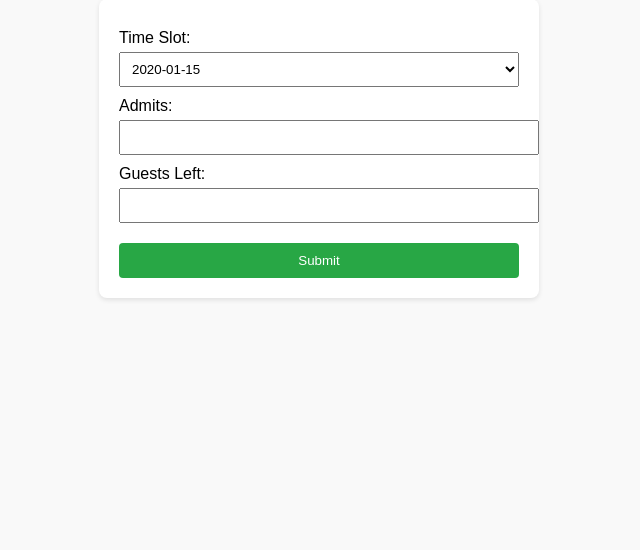
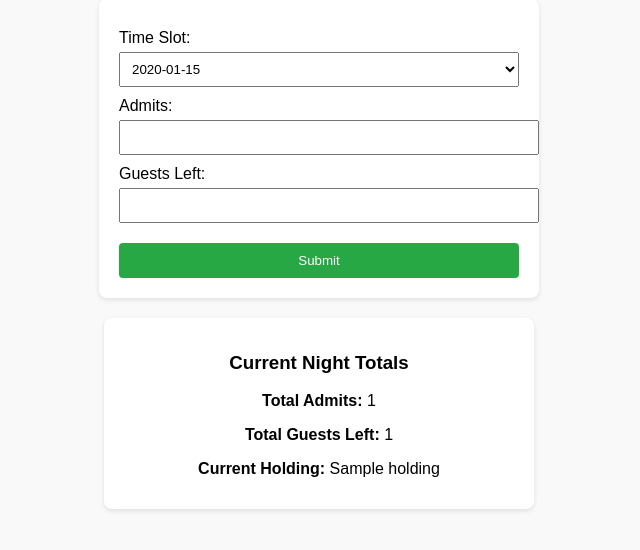
Before and after one commit to sclowes/Mollys-Group-Data, a Flask app: template templates/submit.html in a window 1280 px wide. Shown: the part 109-659 px from the top of the page, without its empty margins (321-961 px from the left). Run offline with Flask 3, Linux system fonts and the light colour scheme; the template is opened without the code that fills it: most values are stand-ins (such as "Sample title", 1, 10 or a date in 2020); some libraries are stand-ins or nearby versions.

Commit message:
Added view for Ds to see current admits

```diff
--- a/app.py
+++ b/app.py
@@ -40,7 +40,7 @@ def calculate_holding_for(date_str):
             result = c.fetchone()
             total_admits = result[0] or 0
             total_left = result[1] or 0
-            return total_admits - total_left
+            return total_admits - total_left, total_admits, total_left
 
 @app.route('/')
 def index():
@@ -51,14 +51,15 @@ def submit_entry():
     times = [f"{h:02}:{m:02}" for h in range(15, 24) for m in (0, 30)] + [f"{h:02}:{m:02}" for h in range(0, 7) for m in (0, 30)]
     now = datetime.now()
     default_time = get_current_time_slot()
+    night_start_date = get_night_start(now).isoformat()
+    holding, total_admits, total_left = calculate_holding_for(night_start_date)
 
     if request.method == 'POST':
         admits = int(request.form['admits'])
         left_count = int(request.form['left_count'])
         time_slot = request.form['time_slot']
 
-        night_start_date = get_night_start(now).isoformat()
-        new_holding = calculate_holding_for(night_start_date) + admits - left_count
+        new_holding = holding + admits - left_count
 
         with get_connection() as conn:
             with conn.cursor() as c:
@@ -82,7 +83,8 @@ def submit_entry():
 
         return redirect(url_for('submit_entry'))
 
-    return render_template('submit.html', times=times, default_time=default_time)
+    return render_template('submit.html', times=times, default_time=default_time,
+                           holding=holding, total_admits=total_admits, total_left=total_left)
 
 @app.route('/confirm', methods=['POST'])
 def confirm_entry():
@@ -99,7 +101,7 @@ def confirm_entry():
         admits = int(request.form['existing_admits'])
         left_count = int(request.form['existing_left'])
 
-    holding = calculate_holding_for(night_start_date) + admits - left_count
+    holding = calculate_holding_for(night_start_date)[0] + admits - left_count
 
     with get_connection() as conn:
         with conn.cursor() as c:
--- a/templates/submit.html
+++ b/templates/submit.html
@@ -11,6 +11,7 @@
     input, select { width: 100%; padding: 8px; margin-top: 5px; }
     button { margin-top: 20px; padding: 10px; width: 100%; background-color: #28a745; color: white; border: none; border-radius: 4px; cursor: pointer; }
     button:hover { background-color: #218838; }
+    .totals { background: #fff; padding: 15px; border-radius: 8px; max-width: 400px; margin: 20px auto 0; box-shadow: 0 2px 5px rgba(0,0,0,0.1); text-align: center; }
   </style>
 </head>
 <body>
@@ -31,5 +32,12 @@
     </label>
     <button type="submit">Submit</button>
   </form>
+
+  <div class="totals">
+    <h3>Current Night Totals</h3>
+    <p><strong>Total Admits:</strong> {{ total_admits }}</p>
+    <p><strong>Total Guests Left:</strong> {{ total_left }}</p>
+    <p><strong>Current Holding:</strong> {{ holding }}</p>
+  </div>
 </body>
 </html>
```
